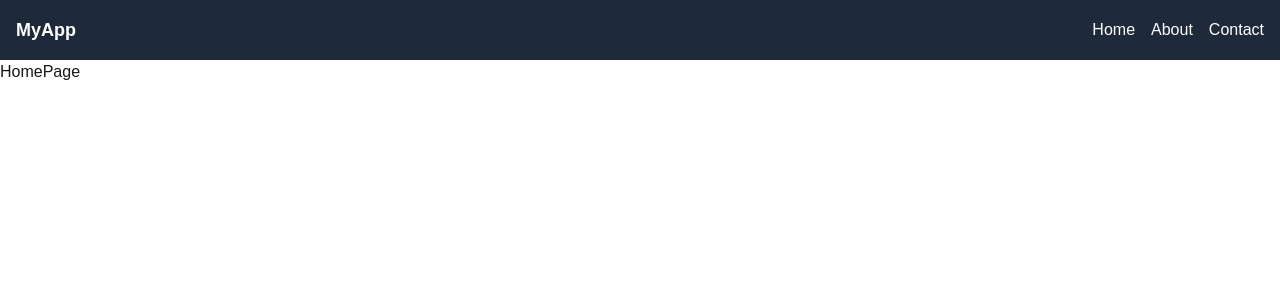
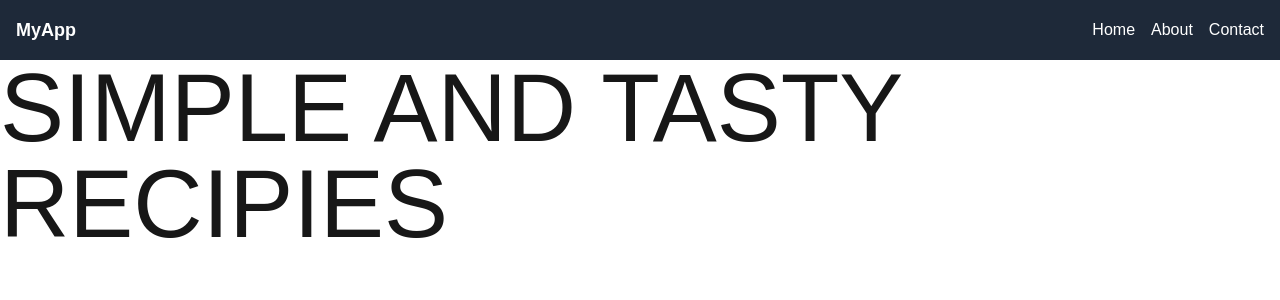
Before and after one commit to mdnehal01/hclhackathon, a Next.js app: page / in a window 1280 px wide. Shown: the top 300 px of the page. Built offline with nearby package versions, Linux system fonts and the light colour scheme.

Commit message:
Signup, Login 2

```diff
--- a/src/app/page.tsx
+++ b/src/app/page.tsx
@@ -2,7 +2,9 @@ import React from 'react'
 
 const Home = () => {
   return (
-    <div>HomePage</div>
+    <div>
+      <h1 className=' uppercase text-8xl text-wrap wrap-break-word'>Simple and Tasty recipies</h1>
+    </div>
   )
 }
 
```
